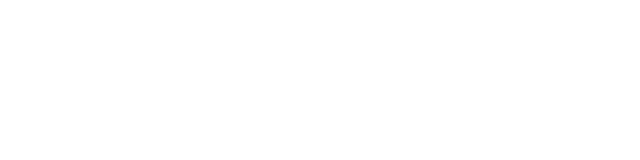
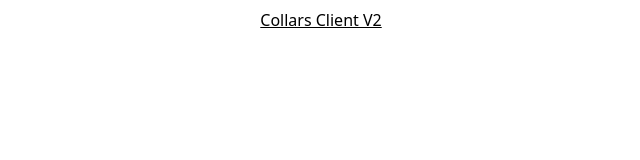
Before and after one commit to zakmayfield/collars-client-v2, a Next.js app: page / in a window 1280 px wide. Shown: the top 160 px of the page, without its empty margins (319-959 px from the left). Built offline with nearby package versions, Linux system fonts and the light colour scheme.

Commit message:
testing tailwind with base styles

```diff
--- a/src/app/globals.css
+++ b/src/app/globals.css
@@ -1,3 +1,15 @@
 @tailwind base;
 @tailwind components;
 @tailwind utilities;
+
+* {
+  box-sizing: border-box;
+  padding: 0;
+  margin: 0;
+}
+
+html,
+body {
+  max-width: 100vw;
+  overflow-x: hidden;
+}
--- a/src/app/page.tsx
+++ b/src/app/page.tsx
@@ -1,8 +1,9 @@
-
 export default function Home() {
   return (
-    <main className=''>
-
+    <main className='text-center p-2'>
+      <div>
+        <h1 className='underline'>Collars Client V2</h1>
+      </div>
     </main>
   )
 }
```
Also changed, not shown: src/app/page.module.css (added), 1 other file (tests, documents, lock files or other folders).
